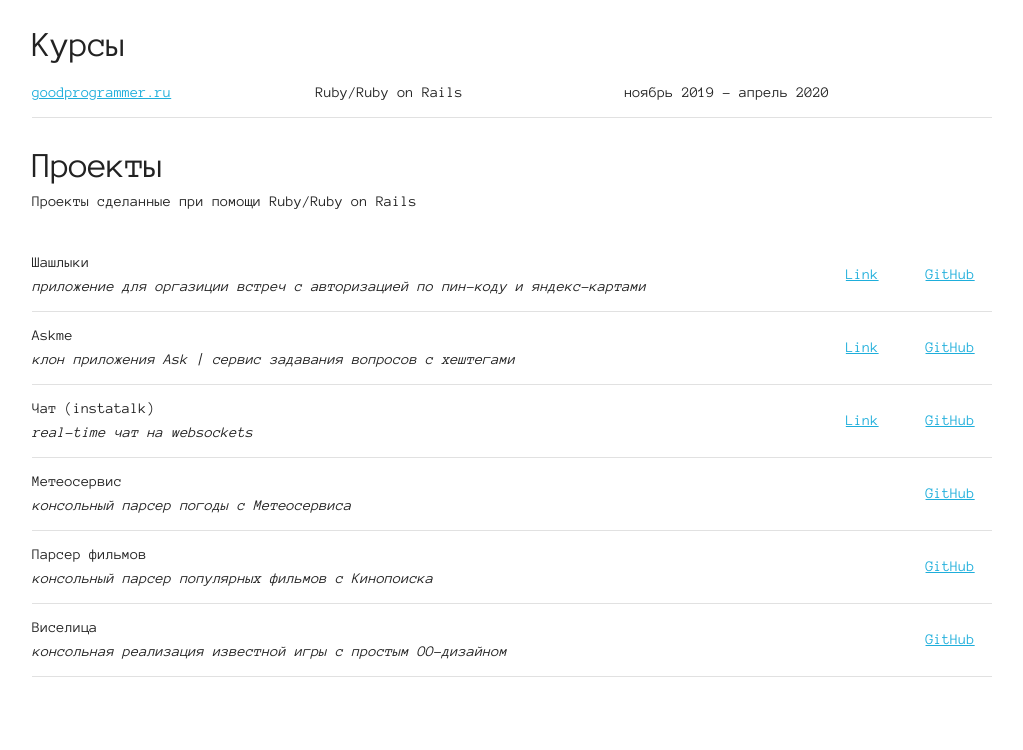
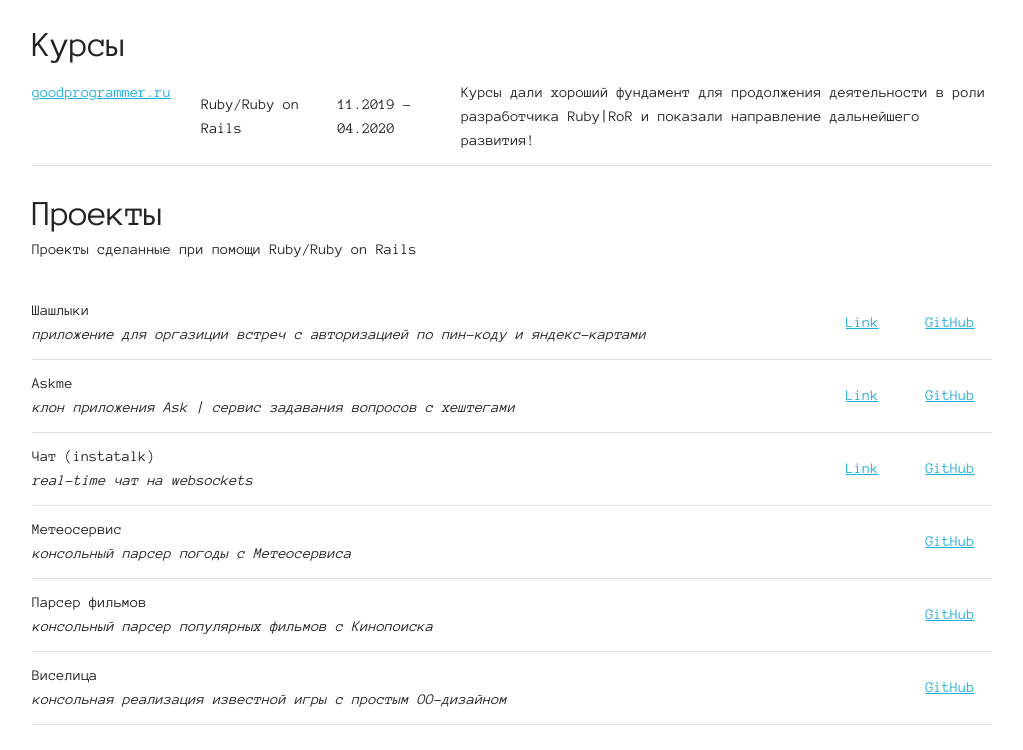
Before and after one commit to Arlantir/cv, a plain HTML site: page index.html in a window 1280 px wide. Shown: the part 2082-2832 px from the top of the page, without its empty margins (128-1151 px from the left). Before the commit the page ends 2784 px from the top, so only its background shows below. Drawn offline with Linux system fonts and the light colour scheme.

Commit message:
refactor

```diff
--- a/index.html
+++ b/index.html
@@ -271,7 +271,9 @@
           <tr>
             <td><a href="https://goodprogrammer.ru" target="_blank">goodprogrammer.ru</a></td>
             <td>Ruby/Ruby on Rails</td>
-            <td>ноябрь 2019 - апрель 2020</td>
+            <td>11.2019 - 04.2020</td>
+            <td>Курсы дали хороший фундамент для продолжения деятельности в роли разработчика Ruby|RoR и показали
+              направление дальнейшего развития!</td>
           </tr>
           </tbody>
         </table>
```
